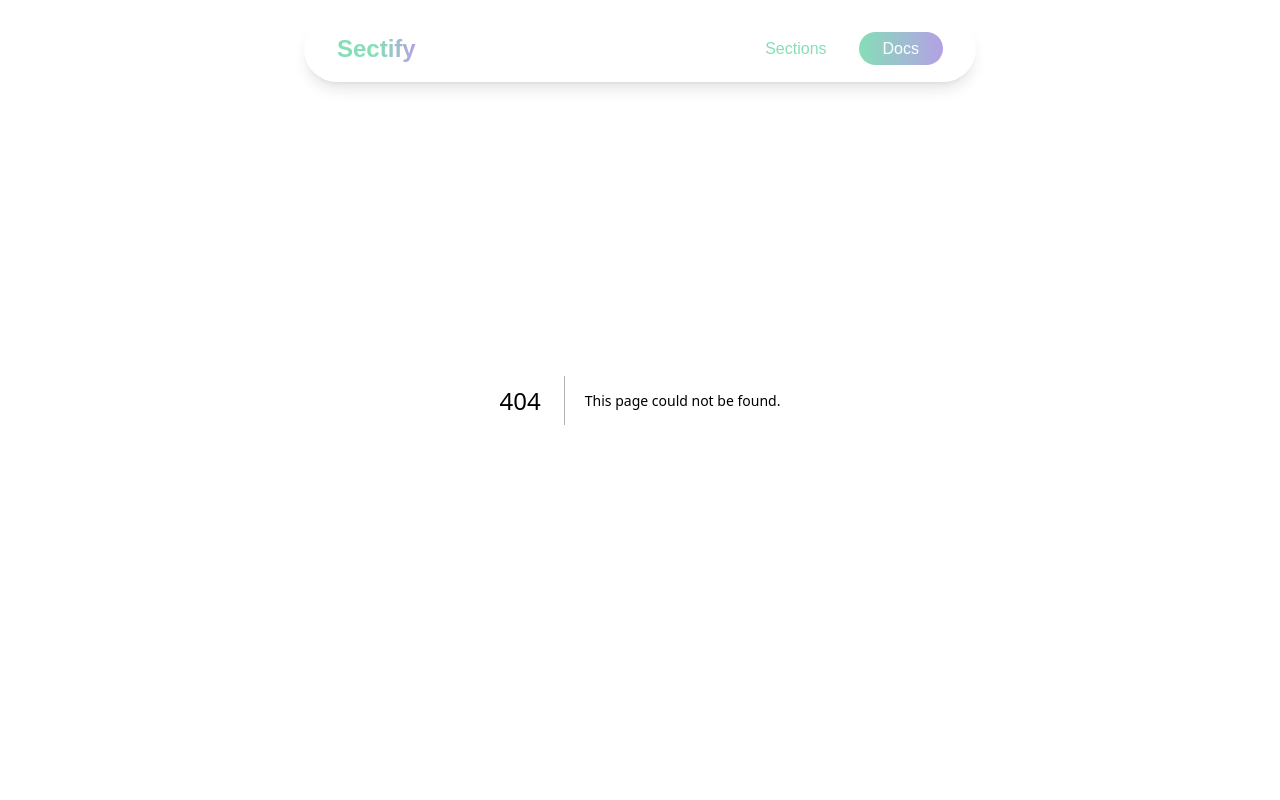
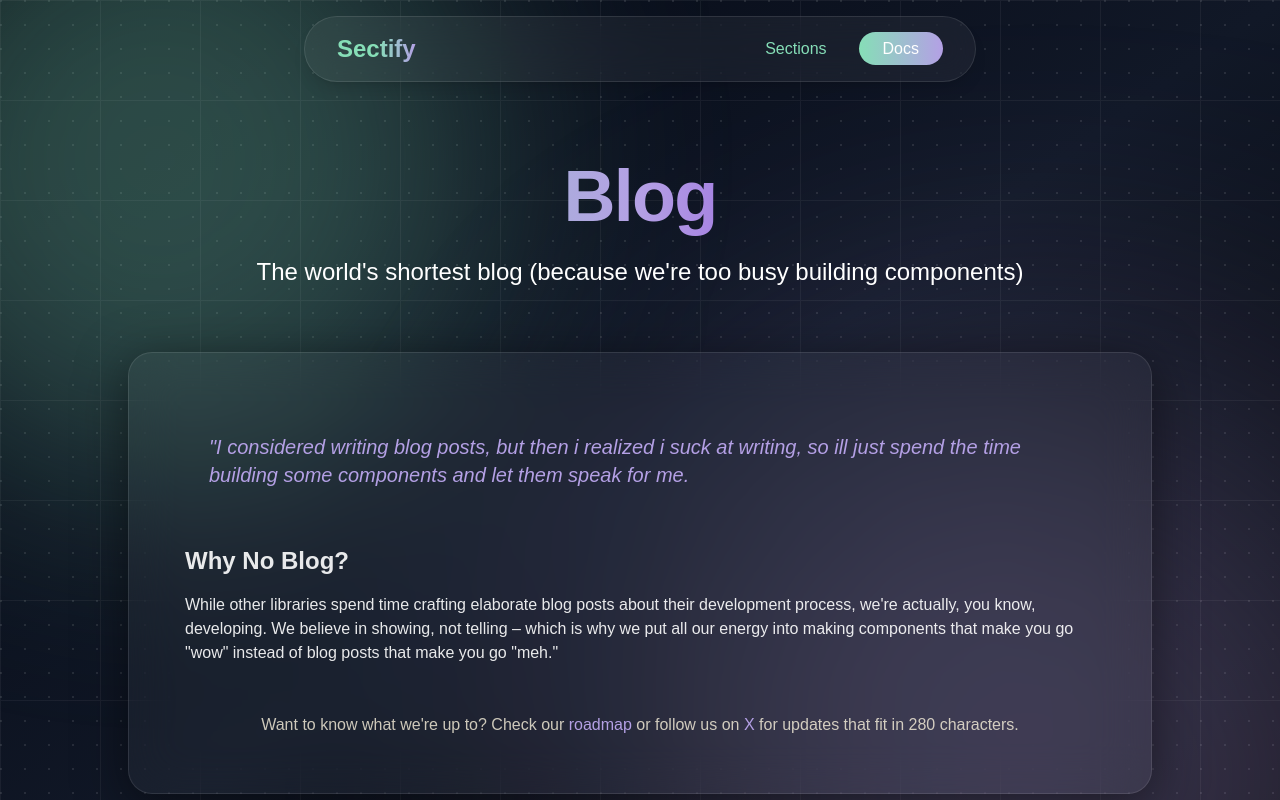
Before and after one commit to RubenGullborg/Sectify, a Next.js app: page /blog in a window 1280 px wide. Before the commit this address had no page. Shown: the top 800 px of the page. Built offline with nearby package versions, Linux system fonts and the light colour scheme; a web font is replaced by a local one.

Commit message:
Add entrance animations for all subpages

```diff
--- /dev/null
+++ b/src/app/(routes)/blog/page.tsx
@@ -0,0 +1,60 @@
+"use client";
+
+import SubPageLayout from "@/components/Layout/SubPageLayout";
+import { motion } from "framer-motion";
+
+export default function BlogPage() {
+  const fadeIn = {
+    initial: { opacity: 0, y: 20 },
+    animate: {
+      opacity: 1,
+      y: 0,
+      transition: {
+        duration: 0.8,
+        ease: "easeOut"
+      }
+    }
+  };
+
+  return (
+    <SubPageLayout
+      title="Blog"
+      subtitle="The world's shortest blog (because we're too busy building components)"
+    >
+      <motion.div
+        initial="initial"
+        animate="animate"
+        variants={fadeIn}
+        className="text-white/90 prose prose-lg prose-invert max-w-none prose-headings:text-sectifyGreen prose-headings:font-semibold prose-a:text-sectifyLightPurple hover:prose-a:text-sectifyGreen"
+      >
+        <div className="mb-8 p-6 ">
+          <p className="text-xl italic text-sectifyLightPurple">
+            "I considered writing blog posts, but then i realized i suck at writing, so ill just spend the time building some components and let them speak for me.
+          </p>
+        </div>
+
+        <h2 className="mt-8 mb-4 text-2xl font-bold">Why No Blog?</h2>
+        <p className="mb-6">
+          While other libraries spend time crafting elaborate blog posts about their development process,
+          we're actually, you know, developing. We believe in showing, not telling – which is why we
+          put all our energy into making components that make you go "wow" instead of blog posts that
+          make you go "meh."
+        </p>
+
+        <div className="text-center mt-12">
+          <p className="text-sectifyEggWhite/80">
+            Want to know what we're up to? Check our{" "}
+            <a href="/roadmap" className="text-sectifyLightPurple hover:text-sectifyFairyTale transition-colors duration-300">
+              roadmap
+            </a>
+            {" "}or follow us on{" "}
+            <a href="https://x.com/RubenGullborg" className="text-sectifyLightPurple hover:text-sectifyFairyTale transition-colors duration-300">
+              X
+            </a>
+            {" "}for updates that fit in 280 characters.
+          </p>
+        </div>
+      </motion.div>
+    </SubPageLayout>
+  );
+}
--- a/src/app/(routes)/careers/page.tsx
+++ b/src/app/(routes)/careers/page.tsx
@@ -1,14 +1,34 @@
+"use client";
+
 import SubPageLayout from "@/components/Layout/SubPageLayout";
+import { motion } from "framer-motion";
 
 export default function CareersPage() {
+  const fadeIn = {
+    initial: { opacity: 0, y: 20 },
+    animate: {
+      opacity: 1,
+      y: 0,
+      transition: {
+        duration: 0.8,
+        ease: "easeOut"
+      }
+    }
+  };
+
   return (
     <SubPageLayout
       title="Join the Community"
       subtitle="We're not hiring because we're all builders here"
     >
-      <div className="text-white/90 prose prose-lg prose-invert max-w-none prose-headings:text-sectifyGreen prose-headings:font-semibold prose-a:text-sectifyLightPurple hover:prose-a:text-sectifyGreen">
+      <motion.div
+        initial="initial"
+        animate="animate"
+        variants={fadeIn}
+        className="text-white/90 prose prose-lg prose-invert max-w-none prose-headings:text-sectifyGreen prose-headings:font-semibold prose-a:text-sectifyLightPurple hover:prose-a:text-sectifyGreen"
+      >
         <div className="my-8 p-6 rounded-xl">
-          <p className="text-xl italic mb-0 text-sectifyGreen">
+          <p className="text-xl italic mb-0 text-sectifyLightPurple">
             "We don't have job openings because Sectify isn't a company – it's a
             canvas for creators, built by the community, for the community."
           </p>
@@ -65,7 +85,7 @@ export default function CareersPage() {
             </a>
           </p>
         </div>
-      </div>
+      </motion.div>
     </SubPageLayout>
   );
 }
--- a/src/app/(routes)/license/page.tsx
+++ b/src/app/(routes)/license/page.tsx
@@ -1,12 +1,32 @@
+"use client";
+
 import SubPageLayout from "@/components/Layout/SubPageLayout";
+import { motion } from "framer-motion";
 
 export default function LicensePage() {
+  const fadeIn = {
+    initial: { opacity: 0, y: 20 },
+    animate: {
+      opacity: 1,
+      y: 0,
+      transition: {
+        duration: 0.8,
+        ease: "easeOut"
+      }
+    }
+  };
+
   return (
     <SubPageLayout
       title="License"
       subtitle="The legal bit that lets you sleep at night (and our lawyers too)"
     >
-      <div className="text-white/90 prose prose-lg prose-invert max-w-none prose-headings:text-sectifyGreen prose-headings:font-semibold prose-a:text-sectifyLightPurple hover:prose-a:text-sectifyGreen prose-strong:text-white prose-img:rounded-xl prose-pre:bg-black/30 prose-pre:backdrop-blur-md">
+      <motion.div
+        initial="initial"
+        animate="animate"
+        variants={fadeIn}
+        className="text-white/90 prose prose-lg prose-invert max-w-none prose-headings:text-sectifyGreen prose-headings:font-semibold prose-a:text-sectifyLightPurple hover:prose-a:text-sectifyGreen prose-strong:text-white prose-img:rounded-xl prose-pre:bg-black/30 prose-pre:backdrop-blur-md"
+      >
         <h2 className="text-4xl font-bold mt-6 mb-4">The TL;DR Version</h2>
         <p>
           MIT License. Take it. Use it. Change it. The components are yours to
@@ -14,9 +34,9 @@ export default function LicensePage() {
           project, even if it's buried in a folder no one will ever open.
         </p>
 
-        <div className="my-8 p-6 bg-sectifyGreen/30 rounded-xl">
-          <p className="text-xl italic mb-0">
-            "We chose the MIT license because it's easier to understand than IKEA instructions and lets you take our components for a joyride"
+        <div className="my-8 p-6 ">
+          <p className="text-xl italic mb-0 text-sectifyLightPurple">
+            "We chose the MIT license because it's as straightforward as a recipe and allows you to take our components and do what you want with them"
           </p>
         </div>
 
@@ -114,7 +134,7 @@ export default function LicensePage() {
             original creators while protecting us from liability.
           </p>
         </div>
-      </div>
+      </motion.div>
     </SubPageLayout>
   );
 }
--- a/src/app/(routes)/privacy/page.tsx
+++ b/src/app/(routes)/privacy/page.tsx
@@ -1,20 +1,40 @@
+"use client";
+
 import SubPageLayout from "@/components/Layout/SubPageLayout";
+import { motion } from "framer-motion";
 
 export default function PrivacyPage() {
+  const fadeIn = {
+    initial: { opacity: 0, y: 20 },
+    animate: {
+      opacity: 1,
+      y: 0,
+      transition: {
+        duration: 0.8,
+        ease: "easeOut"
+      }
+    }
+  };
+
   return (
     <SubPageLayout
       title="Privacy Policy"
       subtitle="The world's shortest privacy policy (because we don't collect your data)"
     >
-      <div className="text-white/90 prose prose-lg prose-invert max-w-none prose-headings:text-sectifyGreen prose-headings:font-semibold prose-a:text-sectifyLightPurple hover:prose-a:text-sectifyGreen prose-strong:text-white prose-img:rounded-xl prose-pre:bg-black/30 prose-pre:backdrop-blur-md">
+      <motion.div
+        initial="initial"
+        animate="animate"
+        variants={fadeIn}
+        className="text-white/90 prose prose-lg prose-invert max-w-none prose-headings:text-sectifyGreen prose-headings:font-semibold prose-a:text-sectifyLightPurple hover:prose-a:text-sectifyGreen prose-strong:text-white prose-img:rounded-xl prose-pre:bg-black/30 prose-pre:backdrop-blur-md"
+      >
         <h2 className="mt-8 mb-4 text-2xl font-bold">The TL;DR Version</h2>
         <p className="mb-6">
           We don't collect your data. We don't store your data. We don't sell your data.
           We don't even <em>look</em> at your data. In fact, we're not entirely sure what data is.
         </p>
 
-        <div className="my-8 p-6 bg-sectifyGreen/30 rounded-xl">
-          <p className="text-xl italic mb-0">
+        <div className="my-8 p-6">
+          <p className="text-xl italic text-sectifyLightPurple">
             "The best privacy policy is the one where we have nothing to hide because we have nothing of yours to begin with."
           </p>
         </div>
@@ -86,7 +106,7 @@ export default function PrivacyPage() {
             not because regulations forced us to, but because we believe it's the right thing to do.
           </p>
 
-      </div>
+      </motion.div>
     </SubPageLayout>
   );
 }
--- a/src/app/(routes)/terms/page.tsx
+++ b/src/app/(routes)/terms/page.tsx
@@ -1,20 +1,40 @@
+"use client";
+
 import SubPageLayout from "@/components/Layout/SubPageLayout";
+import { motion } from "framer-motion";
 
 export default function TermsPage() {
+  const fadeIn = {
+    initial: { opacity: 0, y: 20 },
+    animate: {
+      opacity: 1,
+      y: 0,
+      transition: {
+        duration: 0.8,
+        ease: "easeOut"
+      }
+    }
+  };
+
   return (
     <SubPageLayout
       title="Terms of Use"
       subtitle="The world's most permissive terms (because we actually want you to use our stuff)"
     >
-      <div className="text-white/90 prose prose-lg prose-invert max-w-none prose-headings:text-sectifyGreen prose-headings:font-semibold prose-a:text-sectifyLightPurple hover:prose-a:text-sectifyGreen prose-strong:text-white prose-img:rounded-xl prose-pre:bg-black/30 prose-pre:backdrop-blur-md">
+      <motion.div
+        initial="initial"
+        animate="animate"
+        variants={fadeIn}
+        className="text-white/90 prose prose-lg prose-invert max-w-none prose-headings:text-sectifyGreen prose-headings:font-semibold prose-a:text-sectifyLightPurple hover:prose-a:text-sectifyGreen prose-strong:text-white prose-img:rounded-xl prose-pre:bg-black/30 prose-pre:backdrop-blur-md"
+      >
         <h2 className="text-3xl font-bold mt-6">The TL;DR Version</h2>
         <p className="mt-2 mb-4">
           Take our components. Use them. Change them. Sell them. Frame them. We
           don't mind. They're yours now. We just made them.
         </p>
 
-        <div className="my-8 p-6 bg-sectifyGreen/30 rounded-xl">
-          <p className="text-xl italic mb-0">
+        <div className="my-8 p-6">
+          <p className="text-xl italic text-sectifyLightPurple">
             "Good design is meant to be shared, not gate-kept behind legal walls
             thicker than our documentation."
           </p>
@@ -123,7 +143,7 @@ export default function TermsPage() {
             grow and improve together.
           </p>
         </div>
-      </div>
+      </motion.div>
     </SubPageLayout>
   );
 }
```
